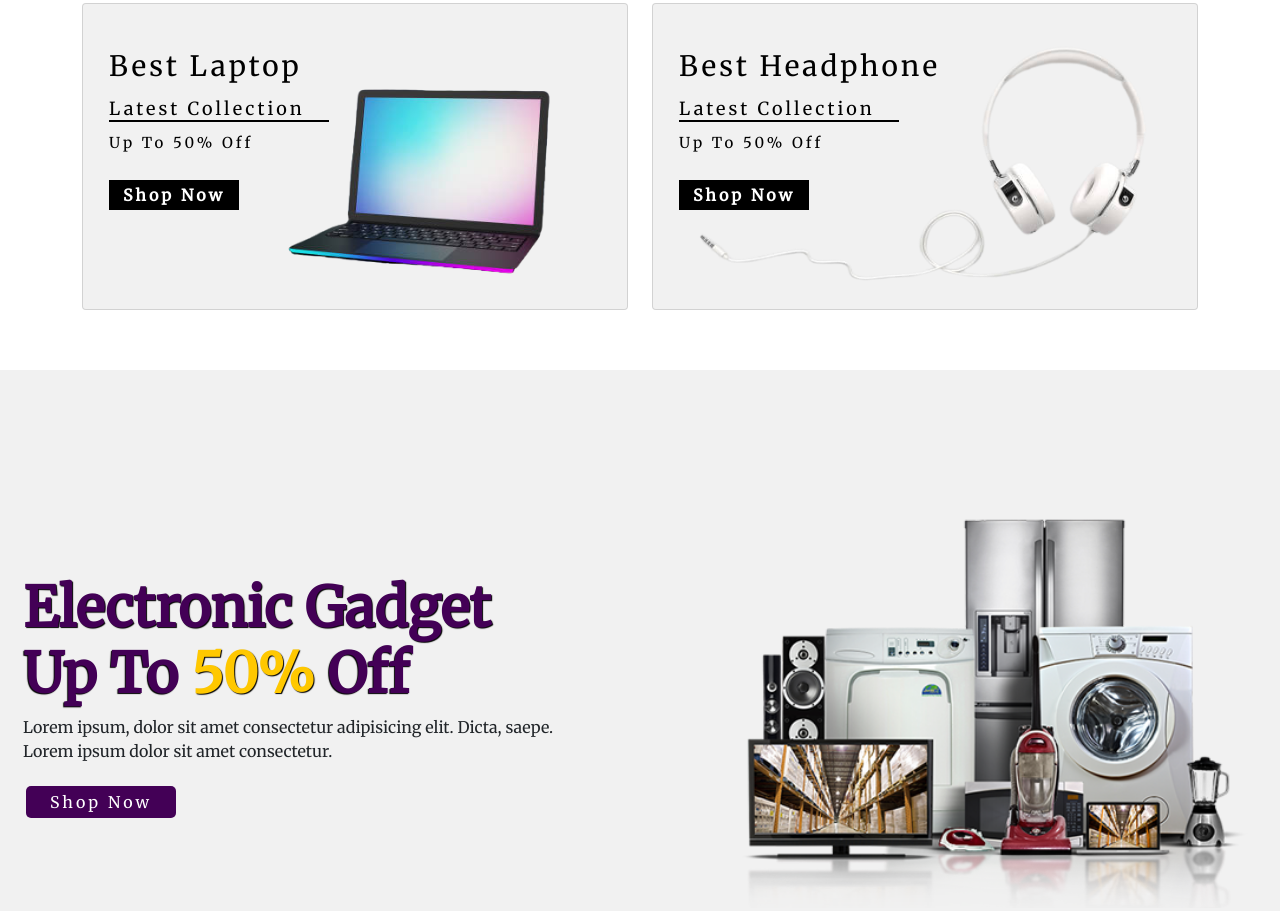
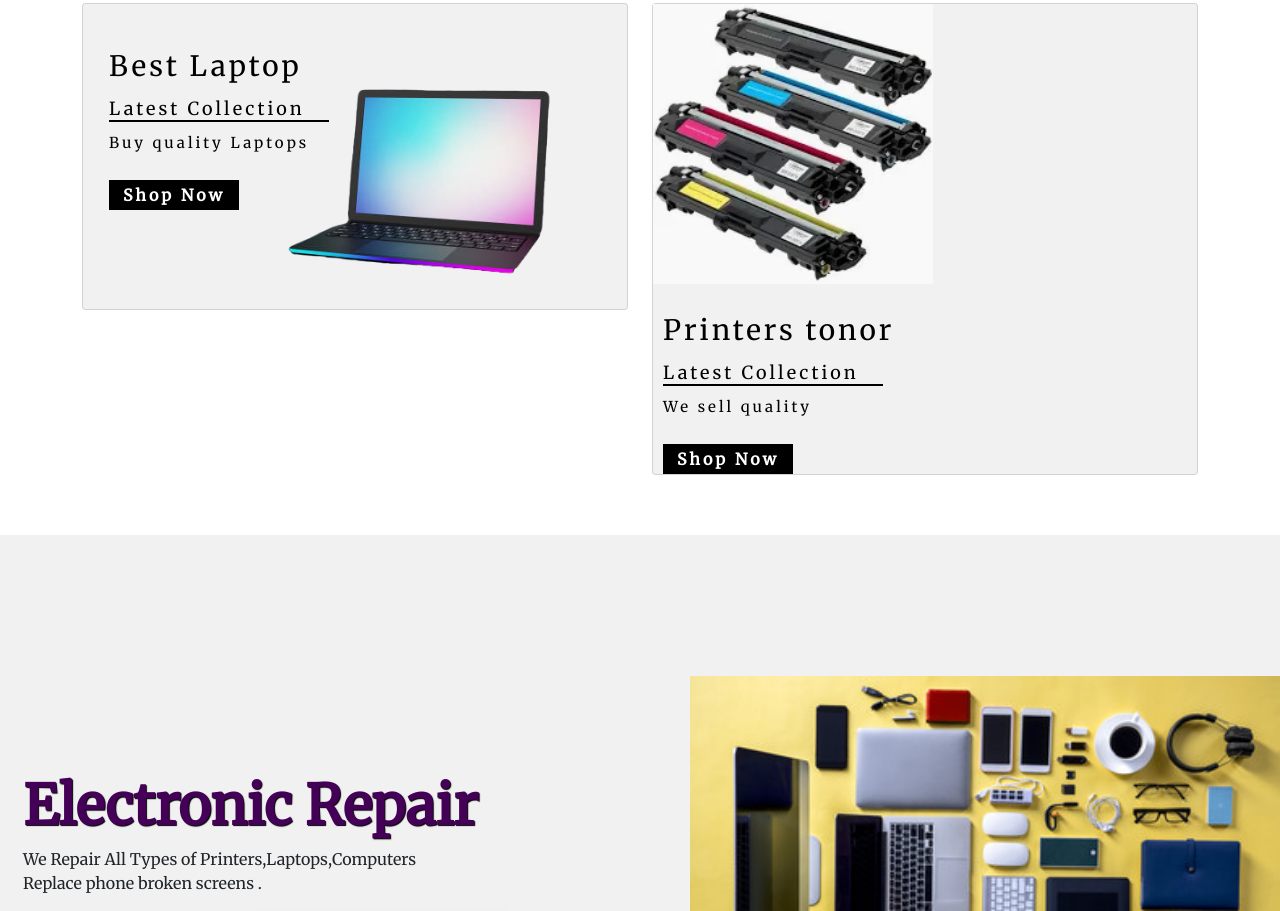
Before and after one commit to Dantechdevs/jerrann-traders, a plain HTML site: page index.html in a window 1280 px wide. Shown: the part 1889-2800 px from the top of the page. Drawn offline with nearby package versions, Linux system fonts and the light colour scheme.

Commit message:
updated products

```diff
--- a/index.html
+++ b/index.html
@@ -20,10 +20,11 @@
 
     <!-- top navbar -->
     <div class="top-navbar">
-      <div style="background-color:rgb(234, 234, 6)"></div>
+
       <img src="images/logo.jpeg" alt="Jerrann Trade Ltd" style="width: 80px; height: 80px;
       top: 70PX;
       left: 20px;">
+
       <div style="background-color:rgb(240, 240, 13)">
         <h1 style="color:black">WELCOME TO JERRANN TRADE LTD</h1>
       </div>
@@ -280,18 +281,19 @@
             <div class="card-img-overlay">
               <h3>Best Laptop</h3>
               <h5>Latest Collection</h5>
-              <p>Up To 50% Off</p>
+              <p>Buy quality Laptops</p>
               <button id="shopnow">Shop Now</button>
             </div>
           </div>
         </div>
         <div class="col-md-6 py-3 py-md-0">
           <div class="card">
-            <img src="./images/c2.png" alt="">
-            <div class="card-img-overlay">
-              <h3>Best Headphone</h3>
+            <img src="images/tonor.webp" alt="" style="width: 280px; height: 280px;">
+            <div class="card-img-rightlay">
+              <div style="background-color:rgb(11, 8, 218)"></div>
+              <h3>Printers tonor</h3>
               <h5>Latest Collection</h5>
-              <p>Up To 50% Off</p>
+              <p>We sell quality</p>
               <button id="shopnow">Shop Now</button>
             </div>
           </div>
@@ -309,18 +311,18 @@
     <!-- banner -->
     <section class="banner">
       <div class="content">
-        <h1> <span>Electronic Gadget</span>
+        <h1> <span>Electronic Repair</span>
           <br>
-          Up To <span id="span2">50%</span> Off
+          <span id="span2"></span>
         </h1>
-        <p>Lorem ipsum, dolor sit amet consectetur adipisicing elit. Dicta, saepe.
-          <br>Lorem ipsum dolor sit amet consectetur.
+        <p>We Repair All Types of Printers,Laptops,Computers
+          <br>Replace phone broken screens .
         </p>
-        <div class="btn"><button>Shop Now</button></div>
+        <div class="btn"><button>Get Service </button></div>
 
       </div>
       <div class="img">
-        <img src="./images/image1.png" alt="">
+        <img src="images/c5.png " alt="">
       </div>
     </section>
     <!-- banner -->
```
Also changed, not shown: images/background.png (deleted).
